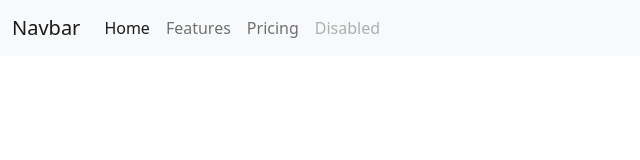
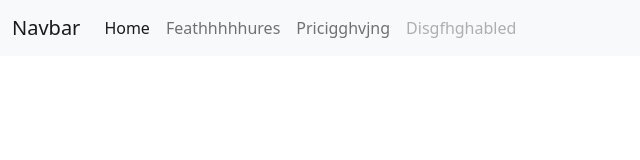
Before and after one commit to Padma1612/GitTutorialDemo, a plain HTML site: page MYWEBSITE/index.html in a window 1280 px wide. Shown: the whole page, without its empty margins (0-640 px from the left). Drawn offline with nearby package versions, Linux system fonts and the light colour scheme.

Commit message:
changed html

```diff
--- a/MYWEBSITE/index.html
+++ b/MYWEBSITE/index.html
@@ -19,13 +19,13 @@
                 <a class="nav-link active" aria-current="page" href="#">Home</a>
               </li>
               <li class="nav-item">
-                <a class="nav-link" href="#">Features</a>
+                <a class="nav-link" href="#">Feathhhhhures</a>
               </li>
               <li class="nav-item">
-                <a class="nav-link" href="#">Pricing</a>
+                <a class="nav-link" href="#">Pricigghvjng</a>
               </li>
               <li class="nav-item">
-                <a class="nav-link disabled">Disabled</a>
+                <a class="nav-link disabled">Disgfhghabled</a>
               </li>
             </ul>
           </div>
```
